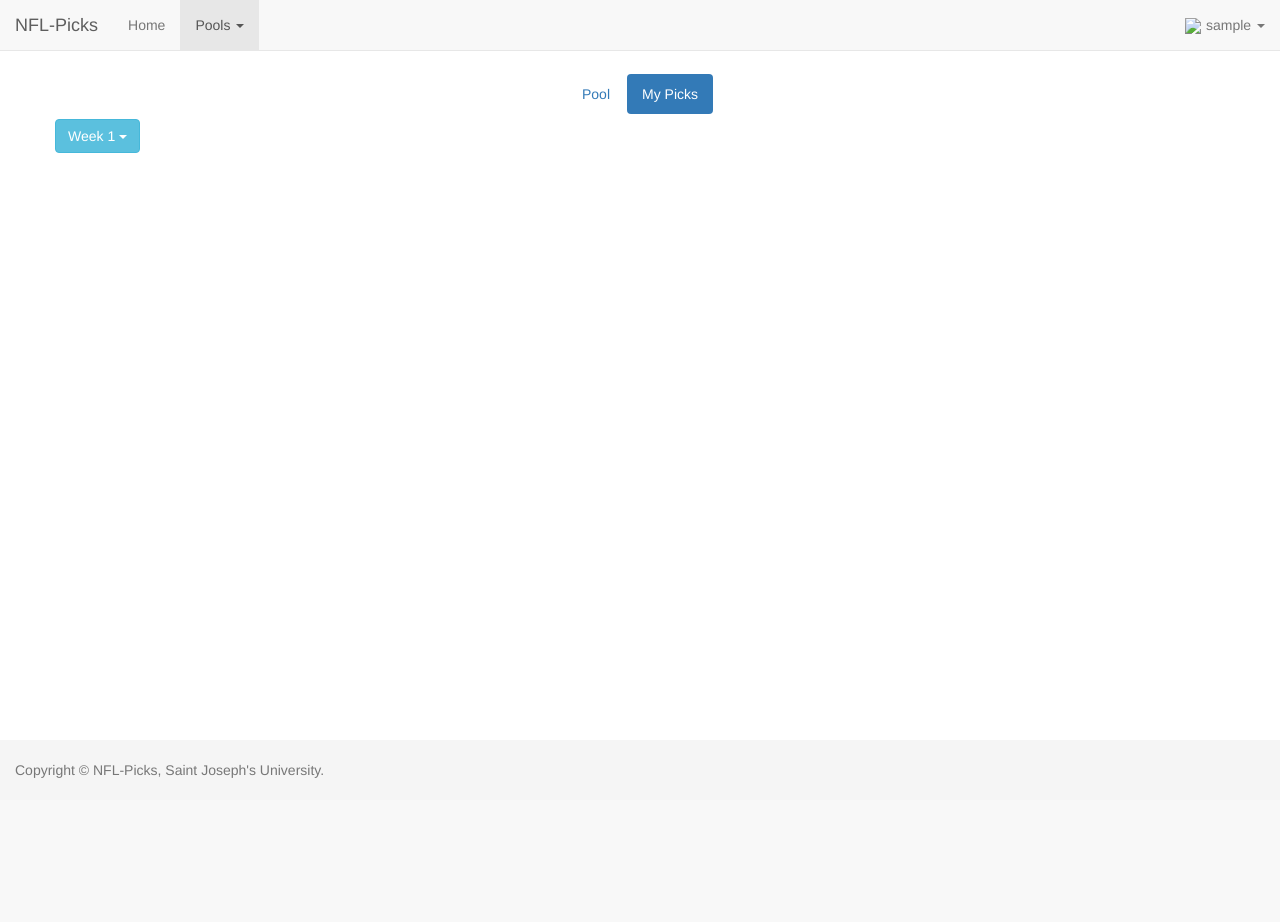
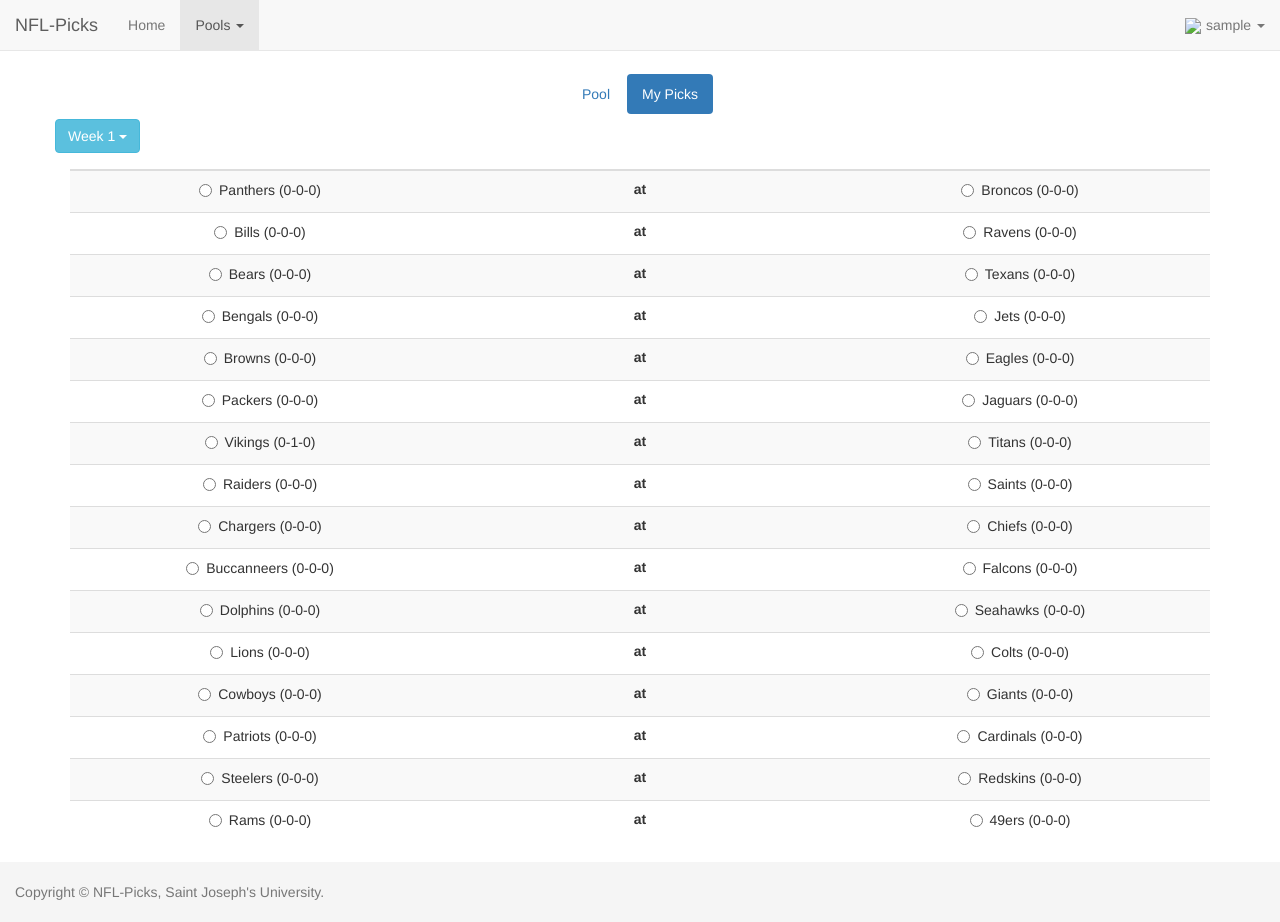
Before and after one commit to sm600817/SeniorProject, a PHP site: page /my_picks.php?pool=1 in a window 1280 px wide. Before the commit the page ends 778 px from the top, so only its background shows below. Run offline with PHP 8.4, Linux system fonts and the light colour scheme; the visitor is signed in with stand-in values (Sample User, id 1); data comes from the database, SQL or seed files in the repository; tables that the repository leaves empty hold one stand-in row (values such as "Sample post"); some libraries are stand-ins or nearby versions.

Commit message:
Initial work on my_picks page

```diff
--- /dev/null
+++ b/NFL-Picks/getWeek.php
@@ -0,0 +1,253 @@
+<?php
+
+include __DIR__ . '/../DBConnect.php';
+session_start();
+$user  = $_SESSION['email'];
+
+if(!empty($_POST["week"])){
+
+	echo "<table class='table table-striped' style='table-layout: fixed;'>
+			<thead>
+	            <tr>
+	                <th></th>
+	                <th></th>
+	                <th></th>
+	            </tr>
+			</thead>
+			<tbody>";
+
+	$week = $_POST["week"];
+	$pool = $_POST["pool"];
+
+	$sql = "SELECT week_id, was_played, game1, game2, game3, game4, game5, game6, game7, game8,
+					game9, game10, game11, game12, game13, game14, game15, game16
+				FROM weeks
+				WHERE week_id = '" . $week . "'";
+
+	//this is where your SQL Statement runs
+	$result = mysqli_query($conn, $sql);
+	$game = 1;
+
+	if (mysqli_num_rows($result) > 0) {
+		$week_row = mysqli_fetch_assoc($result);
+		$played = $week_row["was_played"];
+
+
+		if($played > 0){
+			$sql = "SELECT team
+				FROM picks
+				WHERE user = '$user'
+				AND pool_id = $pool
+				AND week = $week";
+			$pick_result = mysqli_query($conn, $sql);
+			if (mysqli_num_rows($pick_result) > 0) {
+				$pick_row = mysqli_fetch_assoc($pick_result);
+				$pick = $pick_row["team"];
+			}
+			else{
+				$pick = 0;
+			}
+
+			while($game < 17){
+				$gameStr = "game" . $game;
+
+				$sql = "SELECT game_id, home_team, away_team, home_score, away_score
+						FROM games
+						WHERE game_id = " . $week_row[$gameStr];
+
+				$game_result = mysqli_query($conn, $sql);
+
+				if($game_result != NULL){
+
+					if (mysqli_num_rows($game_result) > 0) {
+						$game_row = mysqli_fetch_assoc($game_result);
+
+						$game_id = $game_row["game_id"];
+
+						$homeTeam_id = $game_row["home_team"];
+						$homeScore = $game_row["home_score"];
+
+						$awayTeam_id = $game_row["away_team"];
+						$awayScore = $game_row["away_score"];
+
+						$sql = "SELECT team_num, team_name
+							FROM teams
+							WHERE team_num = " . $awayTeam_id;
+						$away_result = mysqli_query($conn, $sql);
+
+						if (mysqli_num_rows($away_result) > 0) {
+							$team_row = mysqli_fetch_assoc($away_result);
+
+							$awayTeam = $team_row["team_name"];
+							$awayId = $team_row["team_num"];
+						}
+
+						$sql = "SELECT team_num, team_name
+							FROM teams
+							WHERE team_num = " . $homeTeam_id;
+						$home_result = mysqli_query($conn, $sql);
+
+						if (mysqli_num_rows($home_result) > 0) {
+							$team_row = mysqli_fetch_assoc($home_result);
+
+							$homeTeam = $team_row["team_name"];
+							$homeId = $team_row["team_num"];
+						}
+
+						if ($pick == $awayTeam_id) {
+							if($awayScore > $homeScore){
+								echo "<tr class='success'>
+										<td><label class='radio-inline'><strong>* $awayTeam</strong></label></td>
+										<td><label style='padding-left: 15px; padding-right: 15px;'>$awayScore - $homeScore</label></td>
+										<td><label class='radio-inline'>$homeTeam</label></td>
+									  </tr>";
+							}
+							else {
+								echo "<tr class='danger'>
+										<td><label class='radio-inline'><strong>* $awayTeam</strong></label></td>
+										<td><label style='padding-left: 15px; padding-right: 15px;'>$awayScore - $homeScore</label></td>
+										<td><label class='radio-inline'>$homeTeam</label></td>
+									  </tr>";
+							}
+						}
+						else if($pick == $homeTeam_id){
+							if($homeScore > $awayScore){
+								echo "<tr class='success'>
+										<td><label class='radio-inline'>$awayTeam</label></td>
+										<td><label style='padding-left: 15px; padding-right: 15px;'>$awayScore - $homeScore</label></td>
+										<td><label class='radio-inline'><strong>* $homeTeam</strong></label></td>
+									  </tr>";
+							}
+							else {
+								echo "<tr class='danger'>
+										<td><label class='radio-inline'>$awayTeam</label></td>
+										<td><label style='padding-left: 15px; padding-right: 15px;'>$awayScore - $homeScore</label></td>
+										<td><label class='radio-inline'><strong>* $homeTeam</strong></label></td>
+									  </tr>";
+							}
+						}
+						else{
+							echo "<tr>
+									<td><label class='radio-inline'>$awayTeam</label></td>
+									<td><label style='padding-left: 15px; padding-right: 15px;'>$awayScore - $homeScore</label></td>
+									<td><label class='radio-inline'>$homeTeam</label></td>
+								  </tr>";
+						}
+
+					}
+				}
+				$game++;
+			}
+		}
+		else {
+			while($game < 17){
+				$gameStr = "game" . $game;
+
+				$sql = "SELECT game_id, home_team, away_team, home_score, away_score
+						FROM games
+						WHERE game_id = " . $week_row[$gameStr];
+
+				$game_result = mysqli_query($conn, $sql);
+
+				if($game_result != NULL){
+
+					if (mysqli_num_rows($game_result) > 0) {
+						$game_row = mysqli_fetch_assoc($game_result);
+
+						$game_id = $game_row["game_id"];
+
+						$homeTeam_id = $game_row["home_team"];
+						$homeScore = $game_row["home_score"];
+
+						$awayTeam_id = $game_row["away_team"];
+						$awayScore = $game_row["away_score"];
+
+						$sql = "SELECT team_num, team_name, wins, losses, ties
+							FROM teams
+							WHERE team_num = " . $awayTeam_id;
+						$away_result = mysqli_query($conn, $sql);
+
+						if (mysqli_num_rows($away_result) > 0) {
+							$team_row = mysqli_fetch_assoc($away_result);
+
+							$awayTeam = $team_row["team_name"];
+							$awayId = $team_row["team_num"];
+							$awayWs = $team_row["wins"];
+							$awayLs = $team_row["losses"];
+							$awayTies = $team_row["ties"];
+						}
+
+						$sql = "SELECT team_num, team_name, wins, losses, ties
+							FROM teams
+							WHERE team_num = " . $homeTeam_id;
+						$home_result = mysqli_query($conn, $sql);
+
+						if (mysqli_num_rows($home_result) > 0) {
+							$team_row = mysqli_fetch_assoc($home_result);
+
+							$homeTeam = $team_row["team_name"];
+							$homeId = $team_row["team_num"];
+							$homeWs = $team_row["wins"];
+							$homeLs = $team_row["losses"];
+							$homeTies = $team_row["ties"];
+						}
+					}
+
+					$sql = "SELECT team
+							FROM picks
+							WHERE user = '$user'
+							AND pool_id = $pool
+							AND team = $awayTeam_id";
+					$awayPick_result = mysqli_query($conn, $sql);
+
+					$sql = "SELECT team
+							FROM picks
+							WHERE user = '$user'
+							AND pool_id = $pool
+							AND team = $homeTeam_id";
+					$homePick_result = mysqli_query($conn, $sql);
+
+					if (mysqli_num_rows($homePick_result) > 0 && mysqli_num_rows($awayPick_result) > 0) {
+						echo "<tr class='danger'>
+								<td><label class='radio-inline'>$awayTeam ($awayWs-$awayLs-$awayTies)</label></td>
+								<td><label style='padding-left: 15px; padding-right: 15px;'>at</label></td>
+								<td><label class='radio-inline'>$homeTeam ($homeWs-$homeLs-$homeTies)</label></td>
+							  </tr>";
+					}
+					else if(mysqli_num_rows($awayPick_result) > 0) {
+						echo "<tr class='warning'>
+								<td><label class='radio-inline'>$awayTeam ($awayWs-$awayLs-$awayTies)</label></td>
+								<td><label style='padding-left: 15px; padding-right: 15px;'>at</label></td>
+								<td><label class='radio-inline'><input type='radio' name='pick' value='$homeTeam_id'>$homeTeam ($homeWs-$homeLs-$homeTies)</label></td>
+							  </tr>";
+					}
+					else if(mysqli_num_rows($homePick_result) > 0) {
+						echo "<tr class='warning'>
+								<td><label class='radio-inline'><input type='radio' name='pick' value='$awayTeam_id'>$awayTeam ($awayWs-$awayLs-$awayTies)</label></td>
+								<td><label style='padding-left: 15px; padding-right: 15px;'>at</label></td>
+								<td><label class='radio-inline'>$homeTeam ($homeWs-$homeLs-$homeTies)</label></td>
+							  </tr>";
+					}
+					else {
+						echo "<tr>
+								<td><label class='radio-inline'><input type='radio' name='pick' value='$awayTeam_id'>$awayTeam ($awayWs-$awayLs-$awayTies)</label></td>
+								<td><label style='padding-left: 15px; padding-right: 15px;'>at</label></td>
+								<td><label class='radio-inline'><input type='radio' name='pick' value='$homeTeam_id'>$homeTeam ($homeWs-$homeLs-$homeTies)</label></td>
+							  </tr>";
+					}
+				}
+				$game++;
+			}
+
+		}
+
+	}
+	else {
+		return false;
+	}
+	echo "	</tbody>
+		   </table>";
+	$conn->close();
+}
+
+?>
--- a/NFL-Picks/my_picks.php
+++ b/NFL-Picks/my_picks.php
@@ -15,6 +15,7 @@ $row = mysqli_fetch_assoc($result);
 $week = $row["week_id"];
 
 ?>
+<input type='number' id='pool' style='display:none;' value='<?php echo $poolId ?>'>
 <div class="text-center">
     <ul class="nav nav-pills" style="display: inline-block;">
       <li><a href="pool_view.php?pool=<?php echo $poolId; ?>">Pool</a></li>
@@ -33,13 +34,30 @@ $week = $row["week_id"];
 		?>
 	 </select>
 </div>
+<div id="show" class="text-center table-responsive">
+
+
+
+</div>
 
 <script>
 	$(document).ready(function(){
+
+		var week = $('#weekSelect').val();
+		var pool = $('#pool').val();
+		var dataString = "week="+week+"&pool="+pool;
+		$.ajax({
+	        type: "POST",
+	        url: "getWeek.php",
+	        data: dataString,
+	        success: function(result){
+	          $("#show").html(result);
+	        }
+	    });
+
 	    $("#weekSelect").change(function(){
 	      var week = $(this).val();
-	      var dataString = "week="+week;
-	      $("#simBtn").prop('disabled', false);
+	      var dataString = "week="+week+"&pool="+pool;
 
 	      $.ajax({
 	        type: "POST",
```
Also changed, not shown: NFL-Picks/get_myPicks.php (added, +8 -0 lines).
